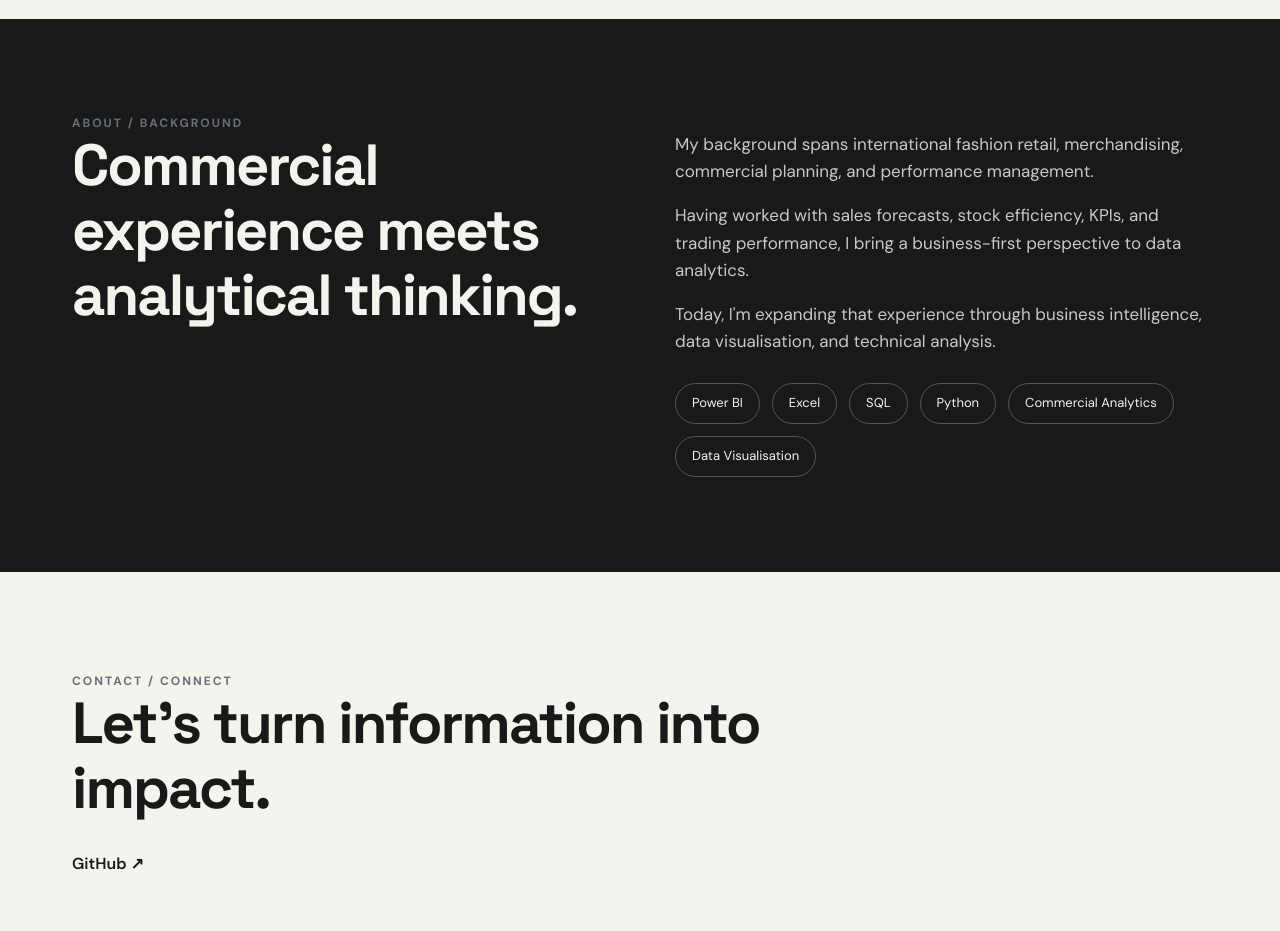
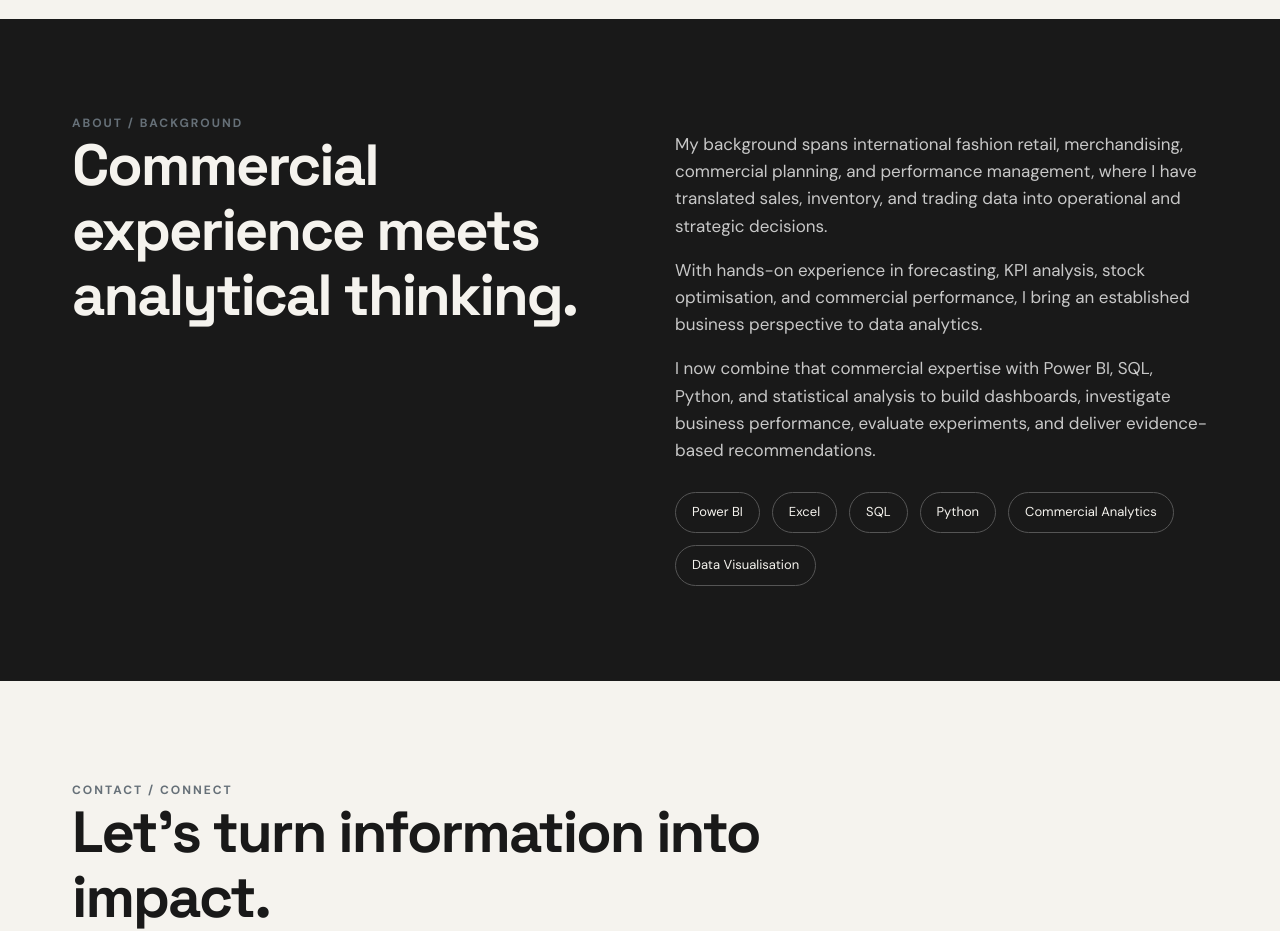
Before and after one commit to Vichovska/vichovska.github.io, a plain HTML site: page index.html in a window 1280 px wide. Shown: the part 2240-3171 px from the top of the page. Drawn offline with Linux system fonts and the light colour scheme.

Commit message:
Refine About section for BI and analytics positioning
Updated personal background description to include experience in translating data into decisions and using analytical tools.

```diff
--- a/index.html
+++ b/index.html
@@ -455,20 +455,27 @@
         </div>
 
         <div>
+
 <p>
     My background spans international fashion retail,
     merchandising, commercial planning, and performance
-            management.
+    management, where I have translated sales, inventory,
+    and trading data into operational and strategic decisions.
 </p>
+
 <p>
-            Having worked with sales forecasts, stock efficiency,
-            KPIs, and trading performance, I bring a business-first
-            perspective to data analytics.
+    With hands-on experience in forecasting, KPI analysis,
+    stock optimisation, and commercial performance,
+    I bring an established business perspective to data analytics.
 </p>
+
 <p>
-            Today, I'm expanding that experience through business
-            intelligence, data visualisation, and technical analysis.
+    I now combine that commercial expertise with Power BI,
+    SQL, Python, and statistical analysis to build dashboards,
+    investigate business performance, evaluate experiments,
+    and deliver evidence-based recommendations.
 </p>
+
 
           <div class="skills">
             <span>Power BI</span>
```
Lines whose indentation alone changed are shown as unchanged.
